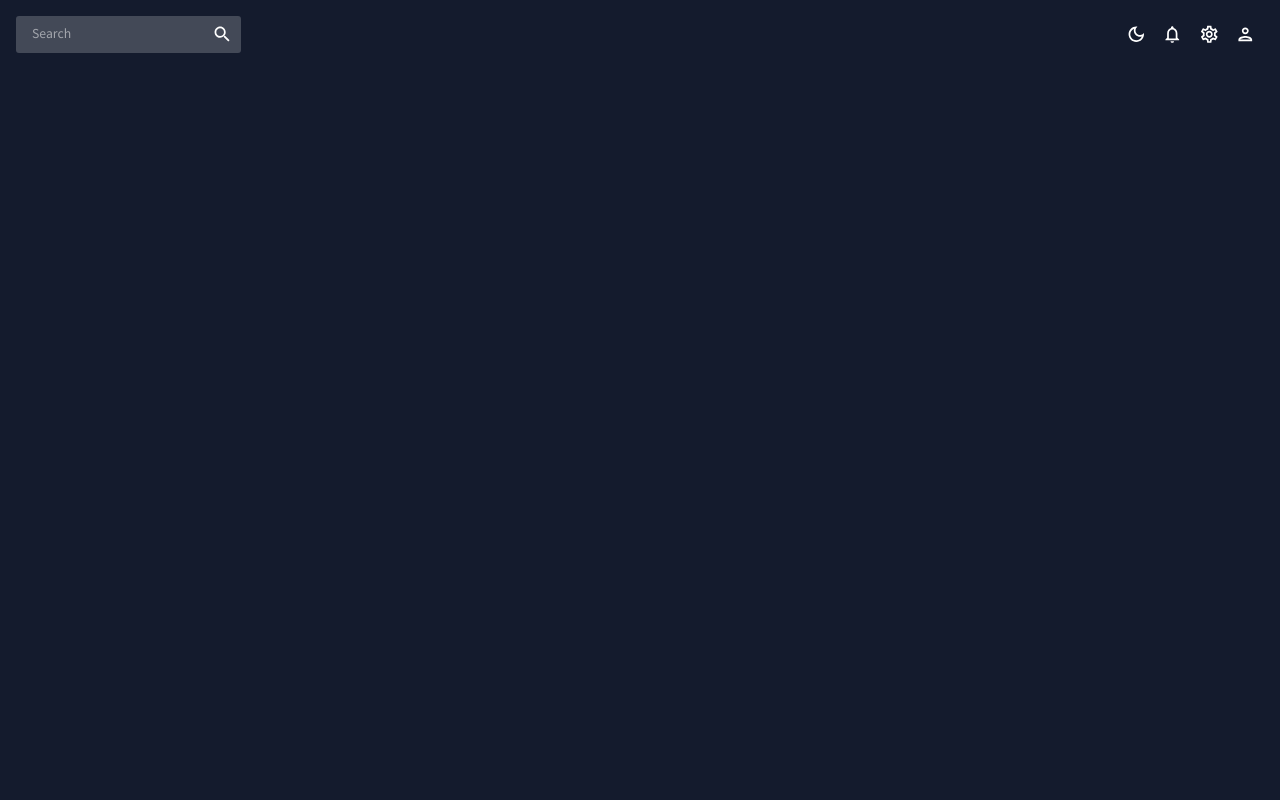
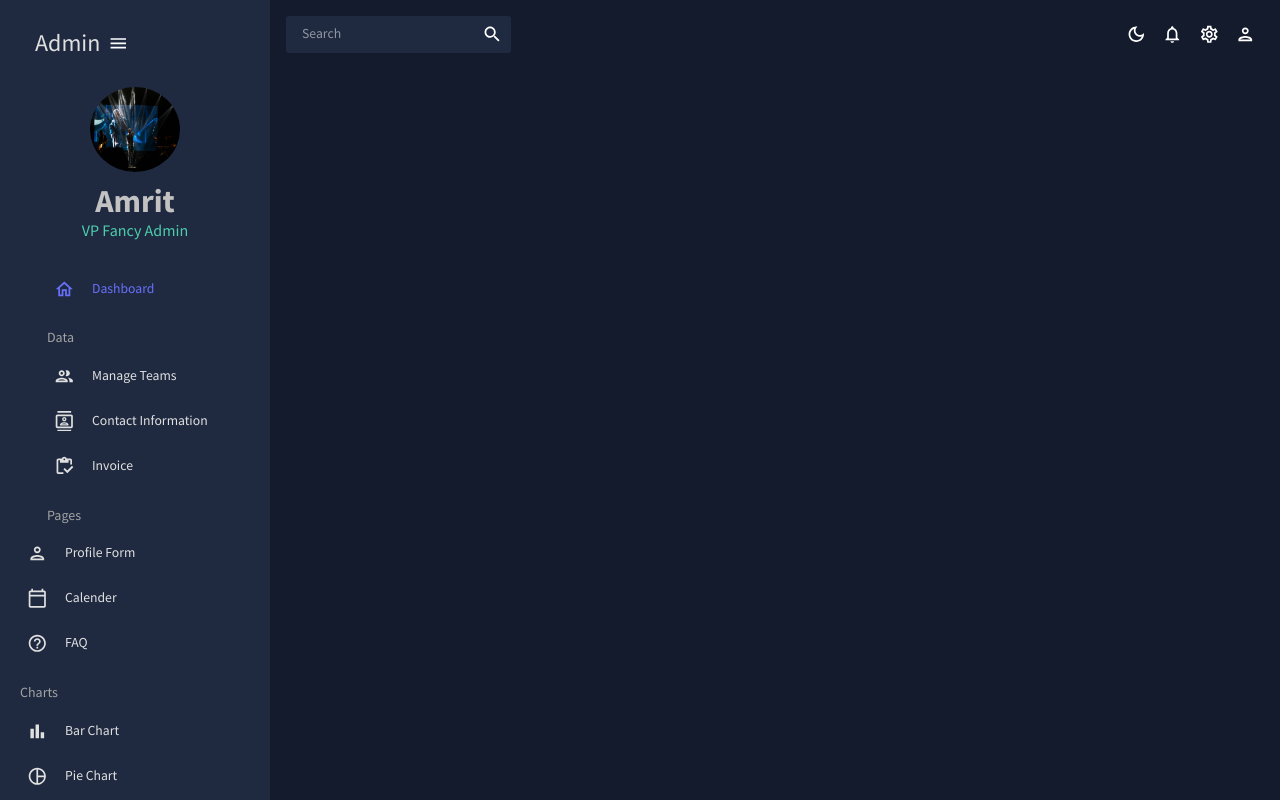
Before and after one commit to Ayush-Pyakurel/React-admin-dashboard, a React (Create React App) app: page /team in a window 1280 px wide. Shown: the top 800 px of the page. Built offline with nearby package versions, Linux system fonts and the light colour scheme.

Commit message:
Sidebar implementation and style added image for profile

```diff
--- a/src/App.js
+++ b/src/App.js
@@ -1,6 +1,19 @@
+import Dashboard from "./scenes/dashboard/Dashboard";
 import Topbar from "./scenes/global/topbar/Topbar";
 import { ColorModeContext, useMode } from "./theme";
 import { CssBaseline, ThemeProvider } from "@mui/material";
+import { Routes, Route } from "react-router-dom";
+import Sidebar from "./scenes/global/sidebar/Sidebar";
+// import Team from "./scenes/team";
+// import Invoices from "./scenes/invoices";
+// import Contacts from "./scenes/contacts";
+// import Bar from "./scenes/bar";
+// import Form from "./scenes/form";
+// import Line from "./scenes/line";
+// import Pie from "./scenes/pie";
+// import FAQ from "./scenes/faq";
+// import Geography from "./scenes/geography";
+// import Calender from "./scenes/calender";
 
 function App() {
   const [theme, colorMode] = useMode();
@@ -10,8 +23,22 @@
       <ThemeProvider theme={theme}>
         <CssBaseline />
         <div className="app">
+          <Sidebar/>
           <main className="content">
             <Topbar />
+            <Routes>
+              <Route path="/" element={<Dashboard />} />
+              {/* <Route path="/team" element={<Team />} /> */}
+              {/* <Route path="/contacts" element={<Contacts />} /> */}
+              {/* <Route path="/invoices" element={<Invoices />} /> */}
+              {/* <Route path="/bar" element={<Bar />} /> */}
+              {/* <Route path="/form" element={<Form />} /> */}
+              {/* <Route path="/line" element={<Line />} /> */}
+              {/* <Route path="/pie" element={<Pie />} /> */}
+              {/* <Route path="/faq" element={<FAQ />} /> */}
+              {/* <Route path="/geography" element={<Geography />} /> */}
+              {/* <Route path="/calender" element={<Calender />} /> */}
+            </Routes>
           </main>
         </div>
       </ThemeProvider>
--- a/src/scenes/global/sidebar/Sidebar.jsx
+++ b/src/scenes/global/sidebar/Sidebar.jsx
@@ -1,9 +1,228 @@
+import { useState } from "react";
+import { ProSidebar, Menu, MenuItem } from "react-pro-sidebar";
+import "react-pro-sidebar/dist/css/styles.css";
+import { Box, IconButton, Typography, useTheme } from "@mui/material";
+import { Link } from "react-router-dom";
+import { tokens } from "../../../theme";
+import HomeOutlinedIcon from "@mui/icons-material/HomeOutlined";
+import PeopleOutlinedIcon from "@mui/icons-material/PeopleOutlined";
+import ContactsOutlinedIcon from "@mui/icons-material/ContactsOutlined";
+import ReceiptOutlinedIcon from "@mui/icons-material/ReceiptOutlined";
+import PersonOutlinedIcon from "@mui/icons-material/PersonOutlined";
+import CalendarTodayOutlinedIcon from "@mui/icons-material/CalendarTodayOutlined";
+import HelpOutlineOutlinedIcon from "@mui/icons-material/HelpOutlineOutlined";
+import BarChartOutlinedIcon from "@mui/icons-material/BarChartOutlined";
+import PieChartOutlineOutlinedIcon from "@mui/icons-material/PieChartOutlineOutlined";
+import TimelineOutlinedIcon from "@mui/icons-material/TimelineOutlined";
+import MenuOutlinedIcon from "@mui/icons-material/MenuOutlined";
+import MapOutlinedIcon from "@mui/icons-material/MapOutlined";
+import { InventoryOutlined } from "@mui/icons-material";
 
+const Items = ({ title, to, icon, selected, setSelected }) => {
+  const theme = useTheme();
+  const colors = tokens(theme.palette.mode);
+
+  return (
+    <MenuItem
+      active={selected === title}
+      style={{ color: colors.grey[100] }}
+      onClick={() => setSelected(title)}
+      icon={icon}
+    >
+      <Typography>{title}</Typography>
+      <Link to={to} />
+    </MenuItem>
+  );
+};
 
 const Sidebar = () => {
+  const theme = useTheme();
+  const colors = tokens(theme.palette.mode);
+  const [isCollapsed, setIsCollapsed] = useState(false);
+  const [selected, setSelected] = useState("Dashboard");
+
   return (
-    <div>Sidebar</div>
-  )
-}
+    <Box
+      sx={{
+        "& .pro-sidebar-inner": {
+          background: `${colors.primary[400]} !important`,
+        },
+        "& .pro-icon-wrapper": {
+          backgroundColor: "transparent !important",
+        },
+        "& .pro-inner-item": {
+          padding: "5px 35px 5px 20px !important",
+        },
+        "& .pro-inner-item:hover": {
+          color: "#868dfb !important",
+        },
+        "& .pro-menu-item.active": {
+          color: "#6870fa !important",
+        },
+      }}
+    >
+      <ProSidebar collapsed={isCollapsed}>
+        <Menu iconShape="square">
+          {/* LOGO AND MENU ICON */}
+          <MenuItem
+            onClick={() => setIsCollapsed(!isCollapsed)}
+            icon={isCollapsed ? <MenuOutlinedIcon /> : undefined}
+            style={{
+              margin: "10px 0 20px 0",
+              color: colors.grey[100],
+            }}
+          >
+            {!isCollapsed && (
+              <Box
+                display="flex"
+                justify-content="space-between"
+                alignItems="center"
+                ml="15px"
+              >
+                <Typography variant="h3" color={colors.grey[100]}>
+                  Admin
+                </Typography>
+                <IconButton onClick={() => setIsCollapsed(!isCollapsed)}>
+                  <MenuOutlinedIcon />
+                </IconButton>
+              </Box>
+            )}
+          </MenuItem>
 
-export default Sidebar
+          {/*  USER */}
+          {!isCollapsed && (
+            <Box mb="25px">
+              <Box display="flex" justifyContent="center" alignItems="center">
+                <img
+                  src={`../../assets/amrit.jpg`}
+                  style={{ borderRadius: "50%", cursor: "pointer" }}
+                  alt="profile-user"
+                  width="90px"
+                  height="85px"
+                />
+              </Box>
+
+              <Box textAlign="center">
+                <Typography
+                  variant="h2"
+                  color={colors.grey[200]}
+                  fontWeight="bold"
+                  sx={{ mt: "10px" }}
+                >
+                  Amrit
+                </Typography>
+                <Typography variant="h5" color={colors.greenAccent[500]}>
+                  VP Fancy Admin
+                </Typography>
+              </Box>
+            </Box>
+          )}
+          {/* MENU ITEMS  */}
+          <Box paddingLeft={isCollapsed ? undefined : "10%"}>
+            <Items
+              title="Dashboard"
+              to="/"
+              icon={<HomeOutlinedIcon />}
+              selected={selected}
+              setSelected={setSelected}
+            />
+            <Typography
+              variant="h6"
+              color={colors.grey[300]}
+              sx={{ m: "15px 0 5px 20px" }}
+            >
+              Data
+            </Typography>
+            <Items
+              title="Manage Teams"
+              to="/team"
+              icon={<PeopleOutlinedIcon />}
+              selected={selected}
+              setSelected={setSelected}
+            />
+            <Items
+              title="Contact Information"
+              to="/contacts"
+              icon={<ContactsOutlinedIcon />}
+              selected={selected}
+              setSelected={setSelected}
+            />
+            <Items
+              title="Invoice"
+              to="/invoice"
+              selected={selected}
+              setSelected={setSelected}
+              icon={<InventoryOutlined />}
+            />
+
+            <Typography
+              variant="h6"
+              color={colors.grey[300]}
+              sx={{ m: "15px 0 5px 20px" }}
+            >
+              Pages
+            </Typography>
+          </Box>
+          <Items
+            title="Profile Form"
+            to="/form"
+            selected={selected}
+            setSelected={setSelected}
+            icon={<PersonOutlinedIcon />}
+          />
+          <Items
+            title="Calender"
+            to="/calender"
+            selected={selected}
+            setSelected={setSelected}
+            icon={<CalendarTodayOutlinedIcon />}
+          />
+          <Items
+            title="FAQ"
+            to="/faq"
+            selected={selected}
+            setSelected={setSelected}
+            icon={<HelpOutlineOutlinedIcon />}
+          />
+          <Typography
+            variant="h6"
+            color={colors.grey[300]}
+            sx={{ m: "15px 0 5px 20px" }}
+          >
+            Charts
+          </Typography>
+          <Items
+            title="Bar Chart"
+            to="/bar"
+            icon={<BarChartOutlinedIcon />}
+            selected={selected}
+            setSelected={setSelected}
+          />
+          <Items
+            title="Pie Chart"
+            to="/pie"
+            icon={<PieChartOutlineOutlinedIcon />}
+            selected={selected}
+            setSelected={setSelected}
+          />
+          <Items
+            title="Line Chart"
+            to="/line"
+            icon={<TimelineOutlinedIcon />}
+            selected={selected}
+            setSelected={setSelected}
+          />
+          <Items
+            title="Geography Chart"
+            to="/geography"
+            icon={<MapOutlinedIcon />}
+            selected={selected}
+            setSelected={setSelected}
+          />
+        </Menu>
+      </ProSidebar>
+    </Box>
+  );
+};
+
+export default Sidebar;
--- a/src/theme.js
+++ b/src/theme.js
@@ -20,7 +20,7 @@
           100: "#d0d1d5",
           200: "#a1a4ab",
           300: "#727681",
-          400: "#434957",
+          400: "#1F2A40",
           500: "#141b2d",
           600: "#101624",
           700: "#0c101b",
```
Also changed, not shown: src/components/Header.jsx (added, +11 -0 lines), public/assets/amrit.jpg (added), public/assets/ayush.jpg (added).
